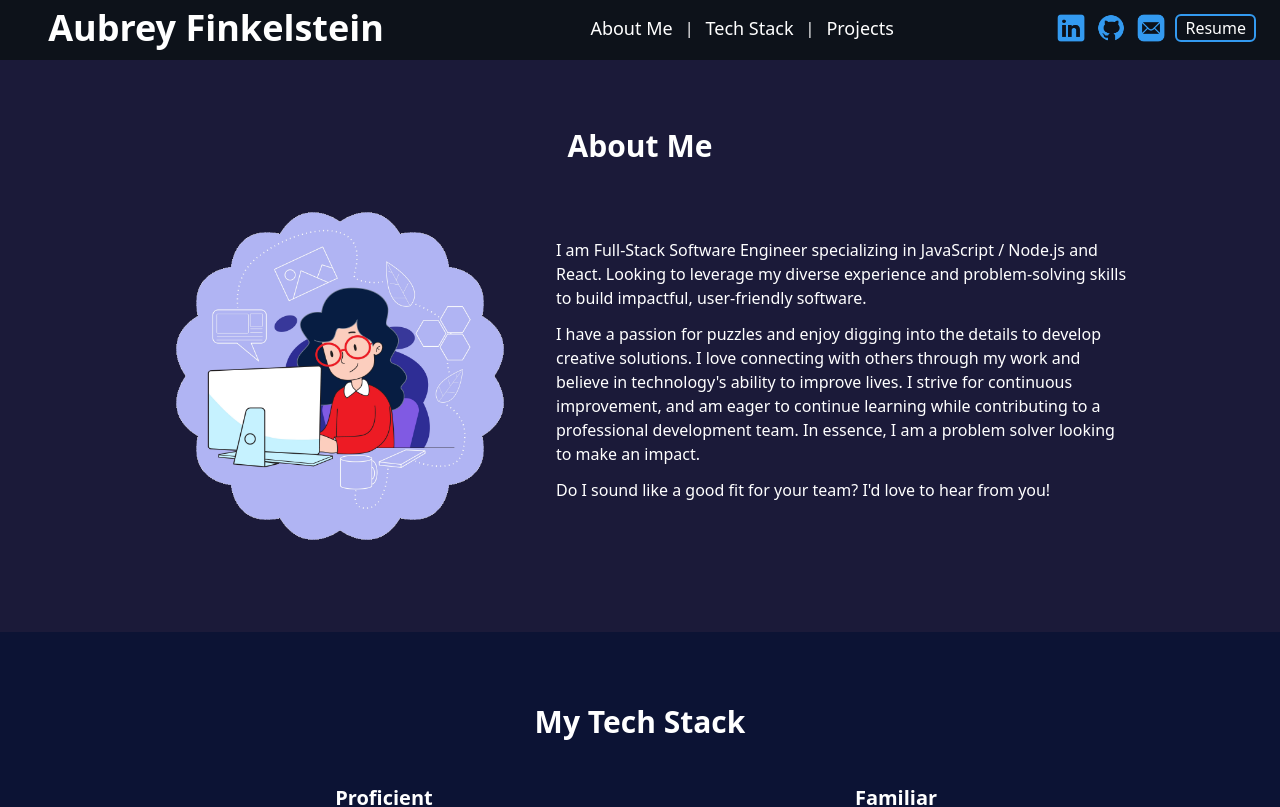
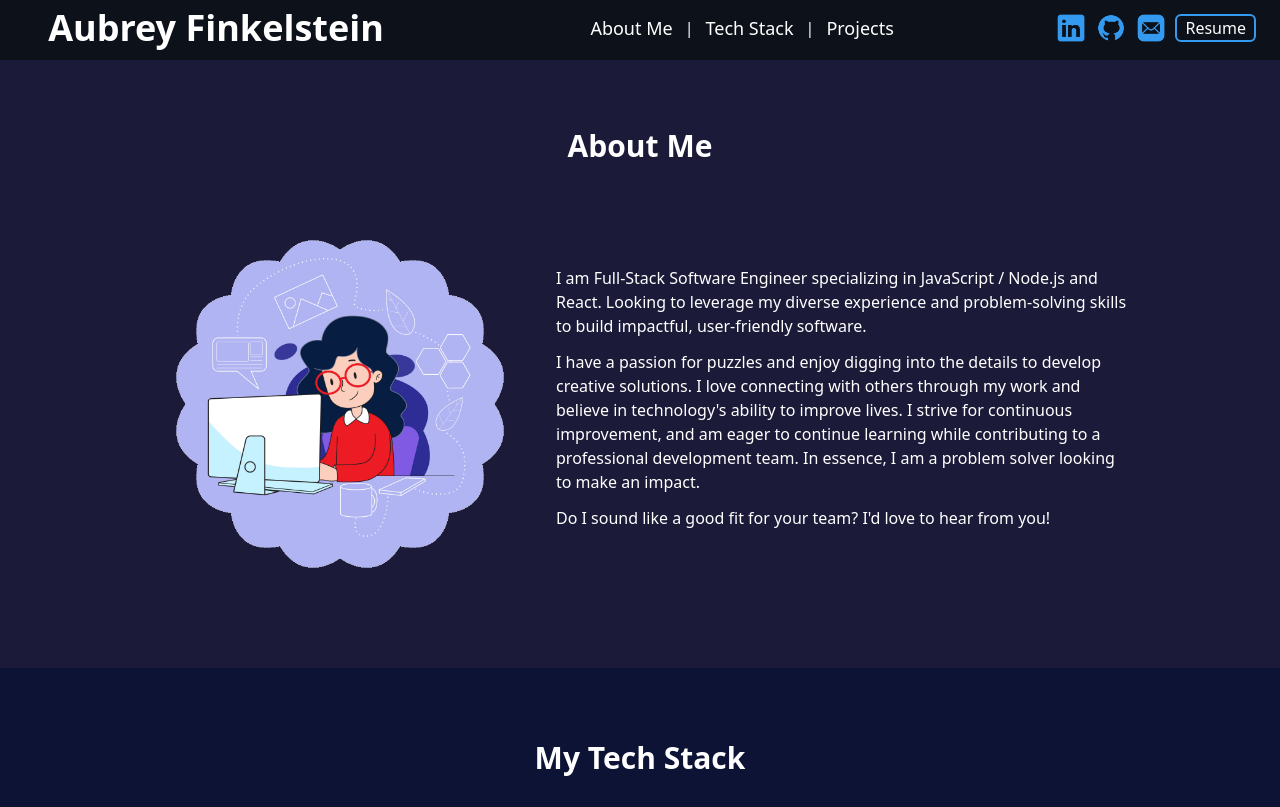
Before and after one commit to a-fink/portfolio-site, a JavaScript app: page / in a window 1280 px wide. Shown: the top 807 px of the page. Built offline with nearby package versions, Linux system fonts and the light colour scheme; the HTML template or start-up script is replaced by a standard one.

Commit message:
spacing adjustments on h2 elements

```diff
--- a/src/components/AboutMe/AboutMe.js
+++ b/src/components/AboutMe/AboutMe.js
@@ -5,7 +5,7 @@ function AboutMe(){
         <div className='flex-1 w-full flex flex-col justify-center items-center bg-darkroyalblue py-10 md:py-12 xl:py-16 scroll-mt-32 md:scroll-mt-24 xl:scroll-mt-14' id='about-me'>
             <h2>About Me</h2>
             <div className='flex-1 mx-3 lg:mx-8 flex flex-wrap items-center justify-evenly gap-4 xl:gap-6'>
-                <img src={coderImage} className='w-11/12 max-w-sm mx-auto' title='image by jcomp on Freepik' alt='a woman working on a computer, at a desk, with a dog nearby' />
+                <img src={coderImage} className='w-11/12 max-w-sm mx-auto py-2' title='image by jcomp on Freepik' alt='a woman working on a computer, at a desk, with a dog nearby' />
                 <div className="w-11/12 max-w-xl mx-auto text-white">
                     <p className='mb-3'>I am Full-Stack Software Engineer specializing in JavaScript / Node.js and React. Looking to leverage my diverse experience and problem-solving skills to build impactful, user-friendly software.</p>
                     <p className='mb-3'>I have a passion for puzzles and enjoy digging into the details to develop creative solutions. I love connecting with others through my work and believe in technology's ability to improve lives. I strive for continuous improvement, and am eager to continue learning while contributing to a professional development team. In essence, I am a problem solver looking to make an impact.</p>
--- a/src/index.css
+++ b/src/index.css
@@ -17,7 +17,7 @@
     }
 
     h2{
-        @apply mx-3 mt-2 mb-5 text-3xl font-bold text-center;
+        @apply mx-3 mt-2 mb-6 xl:mb-10 text-3xl font-bold text-center;
     }
 
     h3{
--- a/tailwind.config.js
+++ b/tailwind.config.js
@@ -20,7 +20,7 @@ module.exports = {
         darkblue: '#0C1334',
         darkroyalblue: '#1B1A39',
         darkteal: '#031F2B',
-        cyan: '#339af0',
+        cyan: '#339AF0',
         mediumgray: '#16202D'
       }
     },
```
